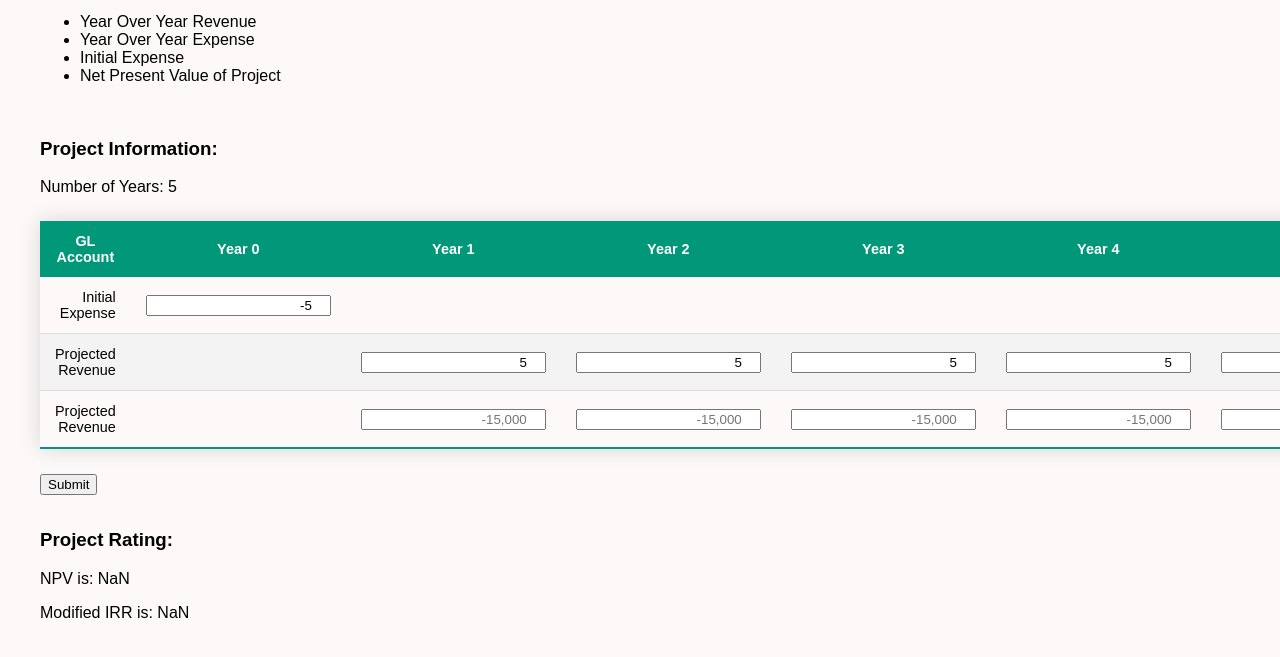
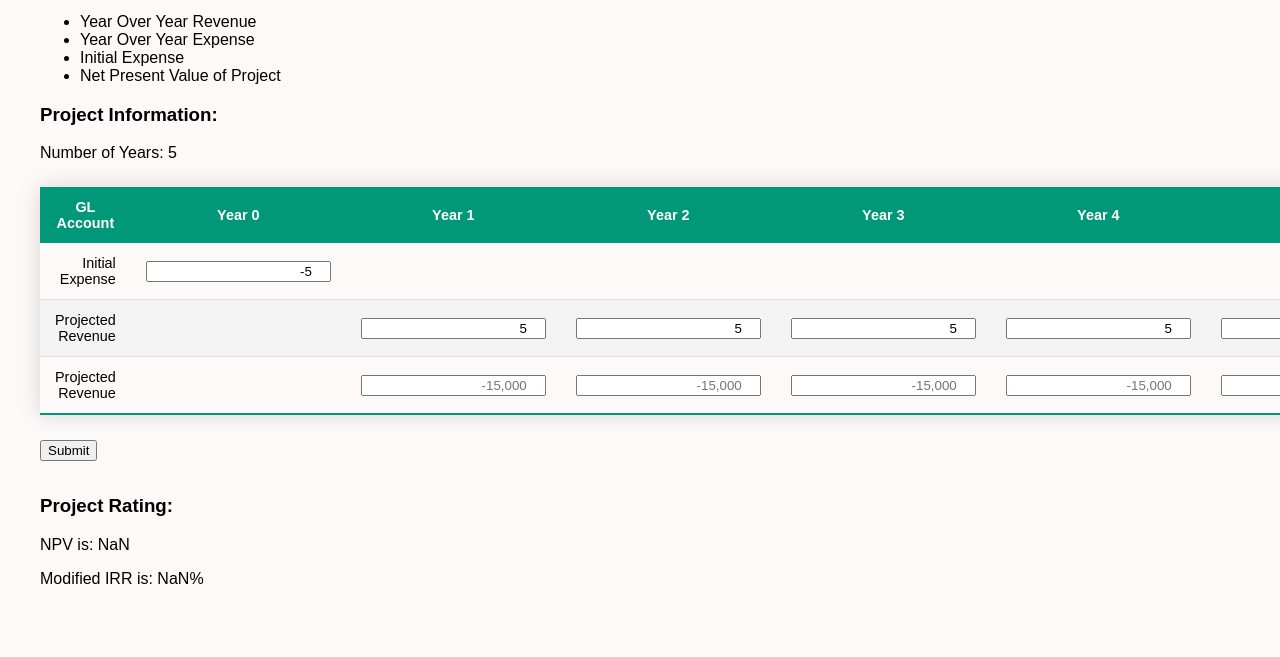
Before and after one commit to fhernandez2583/Project-Evaluation, a website: page index.html in a window 1280 px wide. Both pictures are taken after typing "5", "5", "5", "5", "5", "5" into the empty fields and a click on the button "Submit". Shown: the part 189-846 px from the top of the page. Drawn offline with Linux system fonts and the light colour scheme.

Commit message:
format update

```diff
--- a/main.js
+++ b/main.js
@@ -10,8 +10,8 @@ document.getElementById("submit").onclick = function () {
   projectCost = [parseInt(document.getElementById("costYear1").value), parseInt(document.getElementById("costYear2").value), parseInt(document.getElementById("costYear3").value), parseInt(document.getElementById("costYear4").value), parseInt(document.getElementById("costYear5").value)];
   initialCost = parseInt(document.getElementById("initialCost").value);
 
-  document.getElementById("npvResults").textContent = `NPV is: ${npvFormula(projectRevenue, projectCost)}`;
-  document.getElementById("mIrrResults").textContent = `Modified IRR is: ${mIrrFormula(projectRevenue, projectCost)}`;
+  document.getElementById("npvResults").textContent = `NPV is: ${parseFloat(npvFormula(projectRevenue, projectCost)).toLocaleString()}`;
+  document.getElementById("mIrrResults").textContent = `Modified IRR is: ${(mIrrFormula(projectRevenue, projectCost) * 100).toFixed(2)}%`;
 };
 
 // NPV Formula
@@ -32,7 +32,7 @@ const npvFormula = (a, b) => {
   return (sumOfDiscount =
     sumOfDiscount.reduce((accumulator, currentValue) => {
       return accumulator + currentValue;
-    }, 0) + initialCost);
+    }, 0) + initialCost).toFixed(2);
 };
 
 // Modified IRR Formula added
```
Also changed, not shown: index.html (+1 -1 lines).
